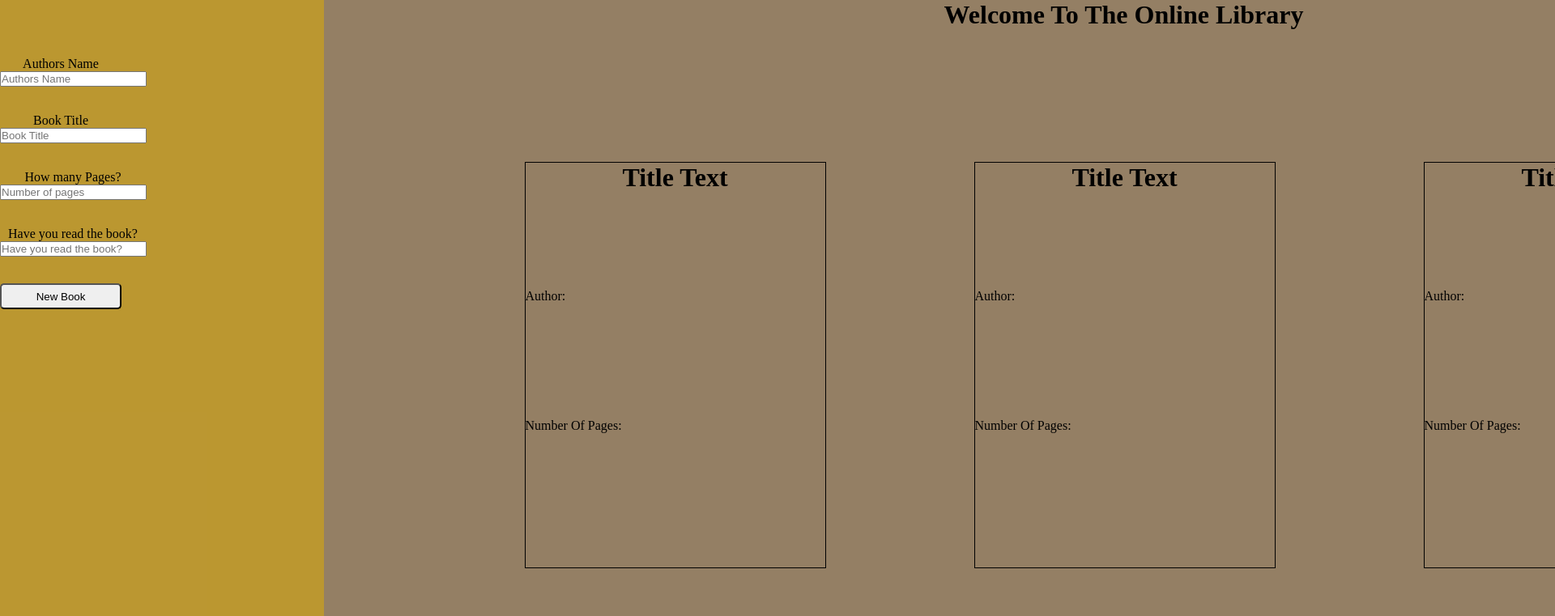
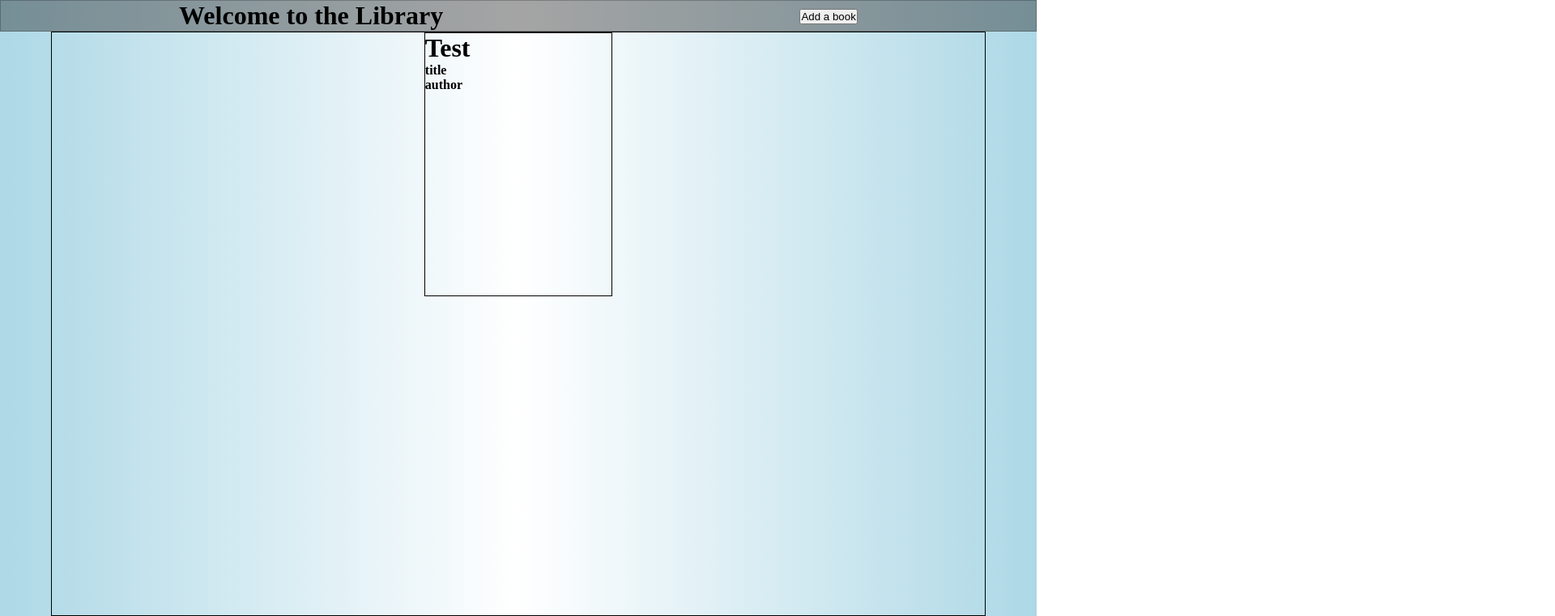
Before and after one commit to AlexNelson52/odin-Library, a plain HTML site: page index.html in a window 1280 px wide. Shown: the top 761 px of the page at 81% size, 1920 px wide, since content can reach past the window. Drawn offline with Linux system fonts and the light colour scheme.

Commit message:
Re-did html,css,javaScript

```diff
--- a/index.html
+++ b/index.html
@@ -9,51 +9,34 @@
 </head>
 
 <body>
-  <div class="pageGrid">
-    <h1>Welcome To The Online Library</h1>
+  <div class="navBarContainer">
+    <h1>Welcome to the Library</h1>
+    <ul>
+      <li><button type="button" id="addBookBtn">Add a book</button></li>
+    </ul>
+  </div>
+  <div class="form-popup" id="myForm">
+    <form id="form-info" class="form-container">
+      <h1 class="form-h1">Enter Book Information</h1>
+      <div class="titleDiv1">
+        <label for="title"><b>Title<b></label>
+        <input type="text" placeholder="Enter Title of the Book" name="title" required class="inputTitle">
+      </div>
+      <div class="titleDiv2">
+        <label for="author"><b>Author Name</b></label>
+        <input type="text" placeholder="Enter Author's Name" name="author" required class="inputAuthor">
+      </div>
+      <div class="ButtonDiv">
+        <button type="submit" class="submit-book">submit</button>
+        <button type="button" class="btn-cancel" onclick="closeForm()">Close</button>
+      </div>
+    </form>
+  </div>
+  <div class="bookCardContainer">
     <div class="bookContainer">
-      <div class="book1">
-        <h1 class="book1-title">Title Text </h1>
-        <div class="book1-text-div">
-          <p class="book1-author">Author: </p>
-          <p class="book1-pages">Number Of Pages: </p>
-        </div>
-      </div>
-      <div class="book2">
-        <h1 class="book2-title">Title Text</h1>
-        <div class="book2-text-div">
-          <p class="book2-author">Author: </p>
-          <p class="book2-pages">Number Of Pages: </p>
-        </div>
-      </div>
-      <div class="book3">
-        <h1 class="book3-title">Title Text</h1>
-        <div class="book3-text-div">
-          <p class="book3-author">Author: </p>
-          <p class="book3-pages">Number Of Pages: </p>
-        </div>
-      </div>
-    </div>
-    <div class="formcontainer">
-      <form id="fillOutBookInfo">
-        <div class="booktitle">
-          <p>Book Title</p>
-          <input id="#inputbook" type="text" placeholder="Book Title">
-        </div>
-        <div class="author">
-          <p>Authors Name</p>
-          <input id="#inputauthor" type="text" placeholder="Authors Name">
-        </div>
-        <div class="pages">
-          <p>How many Pages?</P>
-          <input id="#inputpagenum" type="number" placeholder="Number of pages">
-        </div>
-        <div class="read">
-          <p>Have you read the book?</p>
-          <input id="#inputhaveread" type="text" placeholder="Have you read the book?">
-        </div>
-        <button type="submit" for="form" class="formButton">New Book</button>
-      </form>
+      <h1>Test</h1>
+      <p>title</p>
+      <p>author</p>
     </div>
   </div>
   <script src="index.js"></script>
--- a/index.js
+++ b/index.js
@@ -1,11 +1,60 @@
-'use strict';
+const addBookBtn = document.querySelector("#addBookBtn");
+const bookCardContainer = document.querySelector('.bookCardContainer');
+const formPopUp = document.querySelector('.form-popup');
+const submitForm = document.querySelector('.sumbit-book');
+const FormInfo = document.querySelector('.form-container')
+const inputTitle = document.querySelector('.inputTitle');
+const inputAuthor = document.querySelector('.inputAuthor');
 
-const myLibrary = ['Harry Potter', 'The Catcher in the Rye', 'Moby-Dick', 'To Kill a Mockingbird'];
+addBookBtn.addEventListener('click', () => {
+  formPopUp.style.display = 'flex'
+});
 
-function Book() {
-  // the constructor...
-}
+function closeForm() {
+  formPopUp.style.display = 'none';
+};
+
+FormInfo.addEventListener('submit', (event) => {
+  event.preventDefault()
+  addBook();
+  formPopUp.style.display = 'none'
+})
+
+const myLibrary = [];
+
+function book(title, author) {
+  this.title = title,
+    this.author = author,
+    myLibrary.push(`Author: ${this.title} Title: ${this.author}`);
+};
+
+function addBook() {
+  let inputTitle = document.querySelector('.inputTitle');
+  let inputAuthor = document.querySelector('.inputAuthor');
+  let newBook = (`Title: ${inputTitle.value} Author: ${inputAuthor.value}`);
+  formPopUp.style.display = 'none';
+  const newContainer = document.createElement('div')
+  let removeBtn = document.createElement('button')
+  removeBtn.textContent = 'X'
+  let h1 = document.createElement('h1')
+  let p1 = document.createElement('p')
+  let p2 = document.createElement('p')
+  newContainer.classList.add('bookContainer')
+  bookCardContainer.appendChild(newContainer)
+  h1.textContent = "Test"
+  p1.textContent = `Title: ${inputTitle.value}`;
+  p2.textContent = `Author: ${inputAuthor.value}`
+  newContainer.appendChild(h1)
+  newContainer.appendChild(p1)
+  newContainer.appendChild(p2)
+  newContainer.appendChild(removeBtn)
+  removeBtn.addEventListener('click', () => {
+    bookCardContainer.removeChild(newContainer)
+  })
+  return book(inputTitle.value, inputAuthor.value)
+};
 
 function addBookToLibrary() {
-  // do stuff here
-}
+  let inputBookTitle = document.querySelector('#inputbook').value
+  card1Header.textContent = inputBookTitle
+};
--- a/style.css
+++ b/style.css
@@ -1,118 +1,86 @@
 * {
-  margin: 0px;
-  padding: 0px;
+  margin: 0 auto;
+  padding: 0;
 }
 
-.pageGrid {
-  display: grid;
-  grid-template-columns: repeat(14, 185px);
-  grid-template-rows: repeat(12, 200px);
-  height: 100vh;
+body,
+html {
+  background-image: linear-gradient(to right, lightBlue, white, lightBlue);
+  height: 100%;
 
 }
 
-body {
-  background-color: rgb(148, 127, 100);
+.navBarContainer {
+  border: solid rgba(0, 0, 0, 0.24) 1px;
+  display: flex;
+  justify-content: space-between;
+  background-color: #2e2e2e6e;
+  color: rgb(0, 0, 0);
 }
 
-h1 {
-  grid-area: 1/7/1/10;
-  text-align: center
+ul {
+  display: flex;
+  gap: 3rem;
+  list-style: none;
+  padding-top: 10px;
 }
 
+.bookCardContainer {
+  border: 1px solid black;
+  display: flex;
+  justify-content: center;
+  align-content: last baseline;
+  height: 90%;
+  position: relative;
+  width: 90%;
+  flex-wrap: wrap;
+  gap: 10px;
+  margin: 0px auto;
+}
 
 .bookContainer {
-  grid-area: 2/4/4/13;
-  grid-template-columns: repeat(10, 185px);
-  grid-template-rows: repeat(5, 100px);
-  display: grid;
-  justify-content: center;
-}
-
-.book1 {
-  border: solid black 1px;
-  text-align: center;
-  height: 100%;
-  width: 100%;
-  grid-area: 1/2/7/4;
-
-}
-
-.book2 {
-  border: solid black 1px;
-  text-align: center;
-  height: 100%;
-  width: 100%;
-  grid-area: 1/5/6/7;
-
-}
-
-.book3 {
-  border: solid black 1px;
-  text-align: center;
-  height: 100%;
-  width: 100%;
-  grid-area: 1/8/7/10;
-}
-
-.formcontaienr {
-  grid-area: 1/1/6/13;
+  max-height: 45%;
+  border: 1px solid black;
+  max-width: 10%;
+  position: relative;
+  font-size: clamp(20%, 5rem);
+  min-width: 20%;
+  min-height: 10%;
 }
 
 form {
-  grid-area: 1/1/6/13;
-  display: grid;
-  height: 100%;
-  width: 25rem;
-  grid-template-columns: repeat(13, 30px);
-  grid-template-rows: repeat(10, 70px);
-  height: 100vh;
-  background-color: rgba(214, 168, 15, 0.596);
-}
-
-.author {
-  grid-area: 2/1/5/6;
-  text-align: center;
-}
-
-.booktitle {
-  grid-area: 3/1/5/6;
-  text-align: center;
-}
-
-.pages {
-  grid-area: 4/1/5/7;
-  text-align: center;
-}
-
-.formButton {
-  grid-area: 6/1/6/6;
-  height: 2rem;
-  border-radius: 5px;
-
-}
-
-.read {
-  grid-area: 5/1/5/7;
-  text-align: center;
-}
-
-.book2-text-div {
-  padding-top: 3rem;
-  text-align: left;
-  line-height: 10rem;
+  display: hidden;
 }
 
 
 
-.book3-text-div {
-  padding-top: 3rem;
-  text-align: left;
-  line-height: 10rem;
+.form-popup {
+  display: none;
+  position: static;
+  border: 1px solid black;
+  height: 30%;
+  width: 15%;
+  flex-direction: column;
+  text-align: center;
+  justify-content: space-between;
 }
 
-.book1-text-div {
-  padding-top: 3rem;
-  text-align: left;
-  line-height: 10rem;
+
+.titleDiv1 {
+  display: flex;
+  gap: 10px;
+  padding-bottom: 20px;
+  padding-top: 20px;
 }
+
+.titleDiv2 {
+  display: flex;
+  gap: 10px;
+  padding-bottom: 35%
+}
+
+.buttonDiv {}
+
+.form-h1 {
+  font-size: 1.5rem;
+}
```
